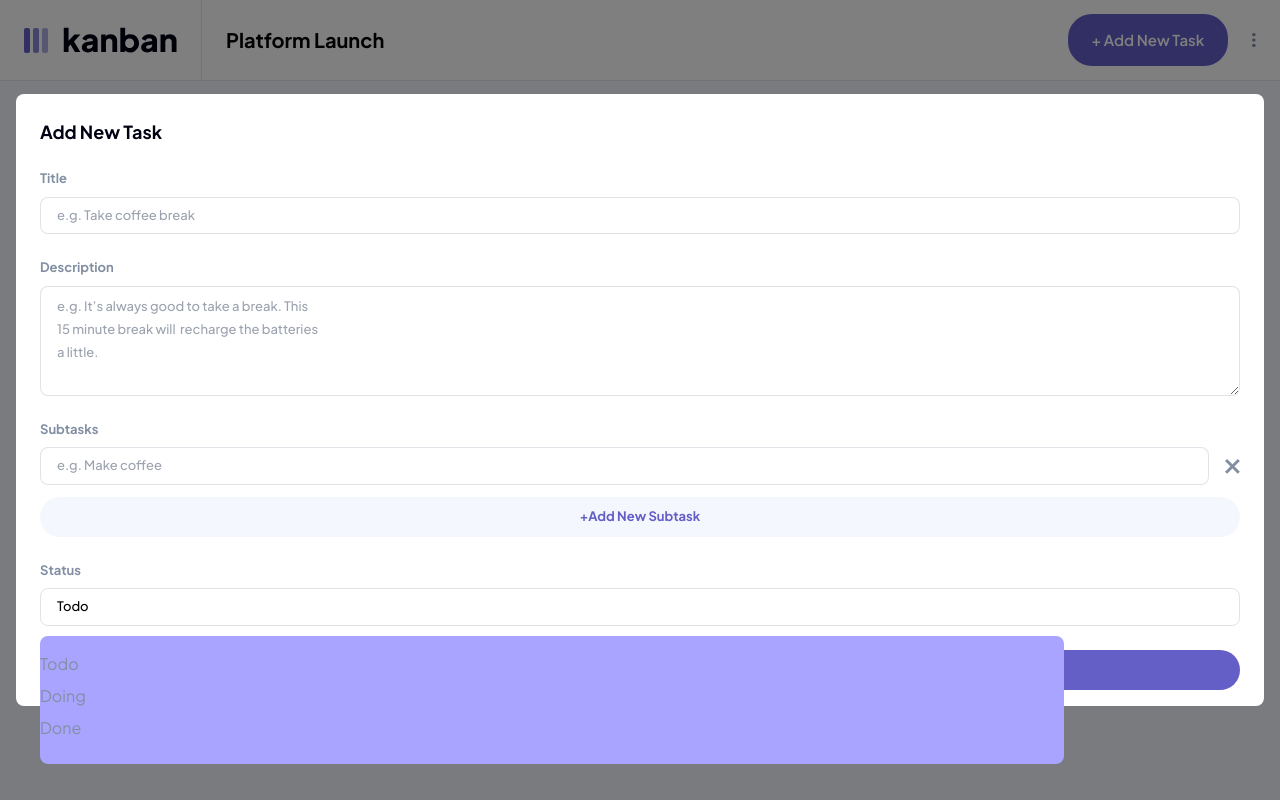
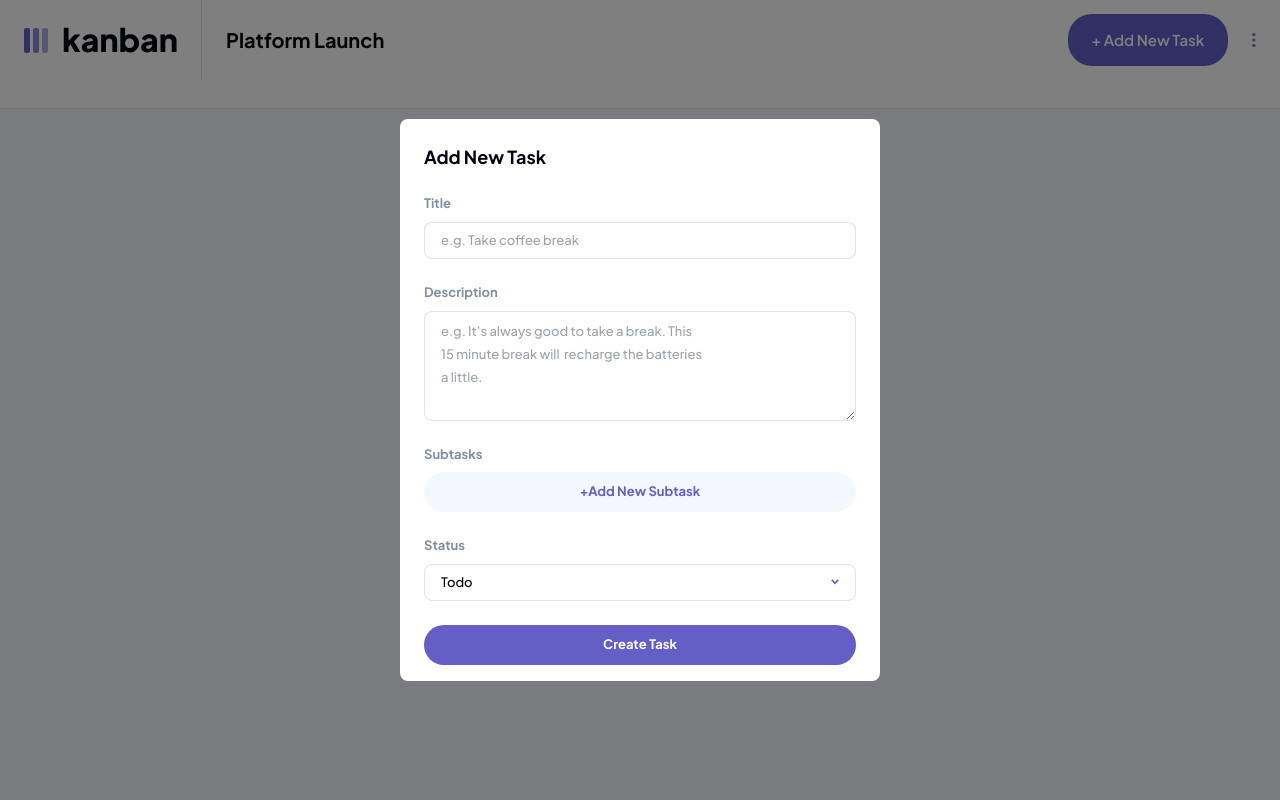
Before and after one commit to 12Ricky0/kanban-task-mgt, a Next.js app: page / in a window 1280 px wide. Built offline with nearby package versions, Linux system fonts and the light colour scheme.

Commit message:
form completed

```diff
--- a/components/forms/subtask.tsx
+++ b/components/forms/subtask.tsx
@@ -1,6 +1,16 @@
 import Image from "next/image";
+import { ReactEventHandler } from "react";
 
-export default function SubtaskForm({ index }: { index: number }) {
+export default function SubtaskForm({
+  index,
+  onDelete,
+}: {
+  index: number;
+  onDelete: (index: number) => void;
+}) {
+  function handleDelete() {
+    onDelete(index);
+  }
   return (
     <div className="flex gap-4 items-center mb-3">
       <input
@@ -15,7 +25,8 @@ export default function SubtaskForm({ index }: { index: number }) {
         alt="cross"
         width={16}
         height={16}
-        className="w-auto h-auto"
+        className="w-auto h-auto cursor-pointer"
+        onClick={handleDelete}
       />
     </div>
   );
--- a/components/header.tsx
+++ b/components/header.tsx
@@ -1,8 +1,12 @@
+"use client";
 import Image from "next/image";
+import { useState } from "react";
 
 export default function Header() {
+  const [showDropdown, setShowDropdown] = useState(false);
+
   return (
-    <header className="bg-white md:border-b flex py-[20px] md:py-0 justify-between items-center">
+    <header className="bg-white md:border-b flex py-[20px] lg:pb-7  md:py-0 justify-between items-center">
       <div className="inline-flex ml-4 md:ml-6 gap-4 md:gap-6">
         <Image
           src="/assets/logo-mobile.svg"
@@ -36,6 +40,8 @@ export default function Header() {
           />
         </div>
       </div>
+
+      <div>
         <div className="inline-flex items-center mr-4 md:mr-6 gap-4 md:gap-6">
           <div className="bg-primary-violet w-12 h-8 md:h-auto md:w-auto md:py-[15px] md:px-6 rounded-3xl flex items-center justify-center">
             <Image
@@ -54,8 +60,20 @@ export default function Header() {
             alt="vertical-ellipsis"
             width={3.69}
             height={16}
-          className=""
+            className="cursor-pointer"
+            onClick={() => setShowDropdown(!showDropdown)}
           />
+        </div>
+        {showDropdown && (
+          <div className="absolute bg-white w-[192px] right-5 md:right-0 rounded-lg shadow-lg justify-end mt-5 py-4">
+            <button className="block ml-4 mb-4 text-[13px] font-medium text-secondary-gray">
+              Edit Board
+            </button>
+            <button className="ml-4 text-[13px] font-medium text-tetiary-red">
+              Delete Board
+            </button>
+          </div>
+        )}{" "}
       </div>
     </header>
   );
--- a/components/modals/task-form.tsx
+++ b/components/modals/task-form.tsx
@@ -10,17 +10,30 @@ export default function TaskForm() {
 
   const options = ["Todo", "Doing", "Done"];
 
+  const [displayOptions, setDisplayOptions] = useState(false);
+
   const [task, setTask] = useState("Todo");
-  function handleAdd(e: React.ChangeEvent<HTMLInputElement>) {
-    e.preventDefault();
+
+  function handleDelete(key: number) {
+    setSubtasks((prev) => {
+      return prev.filter((_, i) => i !== key);
+    });
+  }
+
+  function handleAdd(event: React.ChangeEvent) {
+    event.preventDefault();
     setSubtasks([
       ...subtasks,
-      <SubtaskForm key={subtasks.length} index={subtasks.length} />,
+      <SubtaskForm
+        key={subtasks.length}
+        index={subtasks.length}
+        onDelete={handleDelete}
+      />,
     ]);
   }
   return (
     <Overlay>
-      <section className="bg-white mx-4 w-full rounded-lg z-10">
+      <section className="bg-white mx-4 w-full md:w-[480px] rounded-lg z-10">
         <h1 className="mx-6 font-bold text-[18px] text-primary-dark py-6">
           Add New Task
         </h1>
@@ -63,15 +76,16 @@ a little."
             <h1 className="mb-2 text-[13px] text-secondary-gray font-bold">
               Subtasks
             </h1>
-            {subtasks.length > 0 ? (
+            {/* {subtasks.length > 0 ? (
               subtasks
             ) : (
-              <SubtaskForm index={subtasks.length} />
-            )}
+              <SubtaskForm index={subtasks.length} onDelete={handleDelete} />
+            )} */}
+            {subtasks}
 
             <button
               className=" text-primary-violet hover:bg-secondary-light-blue h-10 font-bold text-[13px] bg-tetiary-white-space w-[100%] rounded-full"
-              onClick={() => handleAdd}
+              onClick={handleAdd}
             >
               +Add New Subtask
             </button>
@@ -81,8 +95,8 @@ a little."
             <h1 className="mb-2 text-[13px] text-secondary-gray font-bold">
               Status
             </h1>
-            <div>
-              <div className="w-full border border-secondary-gray border-opacity-25 rounded-lg font-medium text-[13px] px-4 py-2 flex justify-between items-center">
+            <div onClick={() => setDisplayOptions(!displayOptions)}>
+              <div className="w-full border border-secondary-gray hover:border-primary-violet cursor-pointer border-opacity-25 rounded-lg font-medium text-[13px] px-4 py-2 flex justify-between items-center">
                 <input
                   type="text"
                   readOnly
@@ -94,21 +108,23 @@ a little."
                   alt="arrow-down"
                   width={8}
                   height={4}
-                  className="inline-block md:hidden"
+                  className="inline-block "
                 />
               </div>
 
-              <ul className="bg-primary-light-violet rounded-lg py-4 last:mb-0 absolute mt-[10px] w-[80%]">
+              {displayOptions && (
+                <ul className="bg-white rounded-lg py-4 last:mb-0 absolute mt-[10px] w-[80%] md:w-[430px] shadow-lg">
                   {options.map((option) => (
                     <li
                       onClick={() => setTask(option)}
-                    className="text-secondary-gray mb-2"
+                      className="text-secondary-gray mb-2 ml-4 font-medium"
                       key={options.indexOf(option)}
                     >
                       {option}
                     </li>
                   ))}
                 </ul>
+              )}
             </div>
           </div>
 
```
Lines whose indentation alone changed are shown as unchanged.
